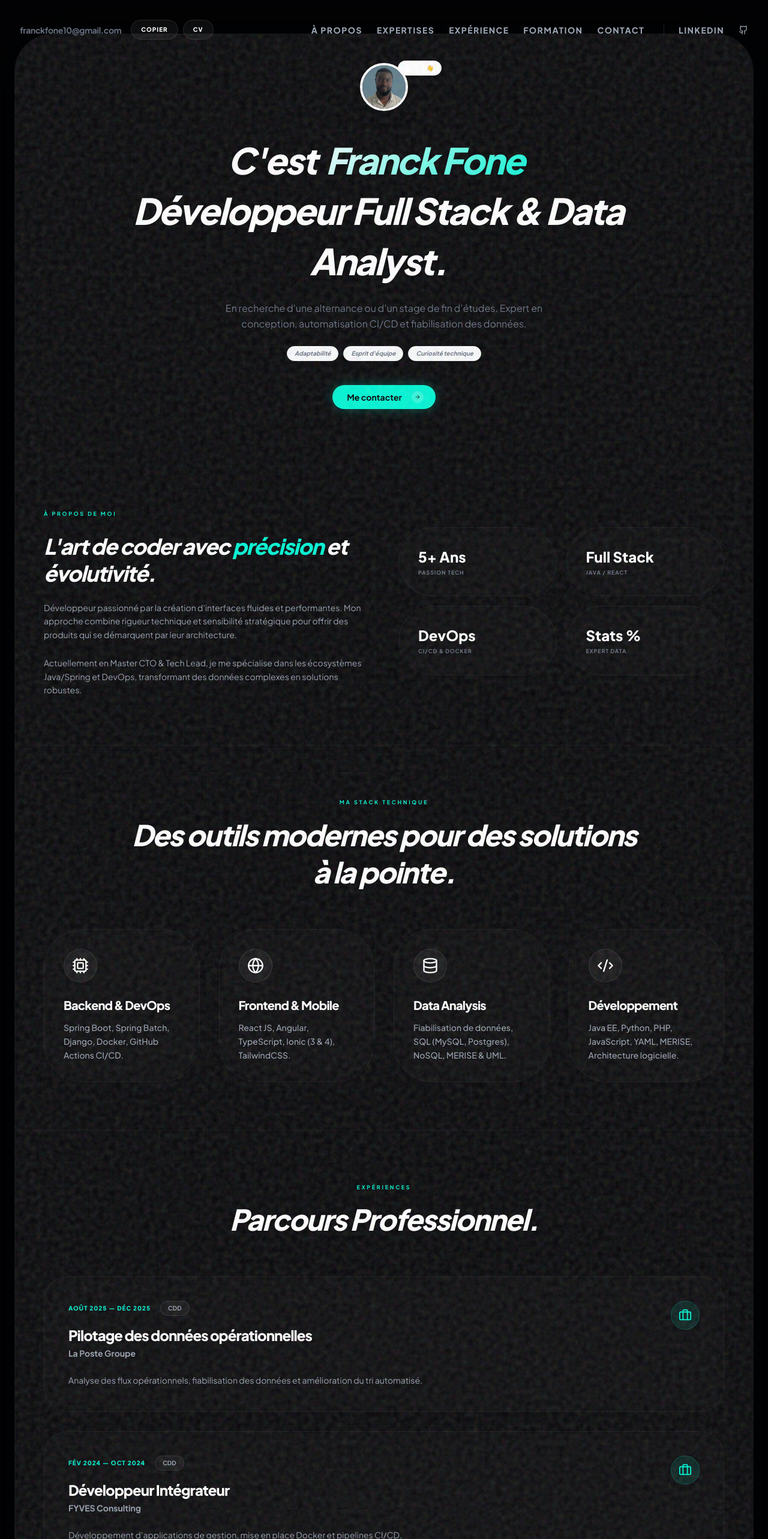
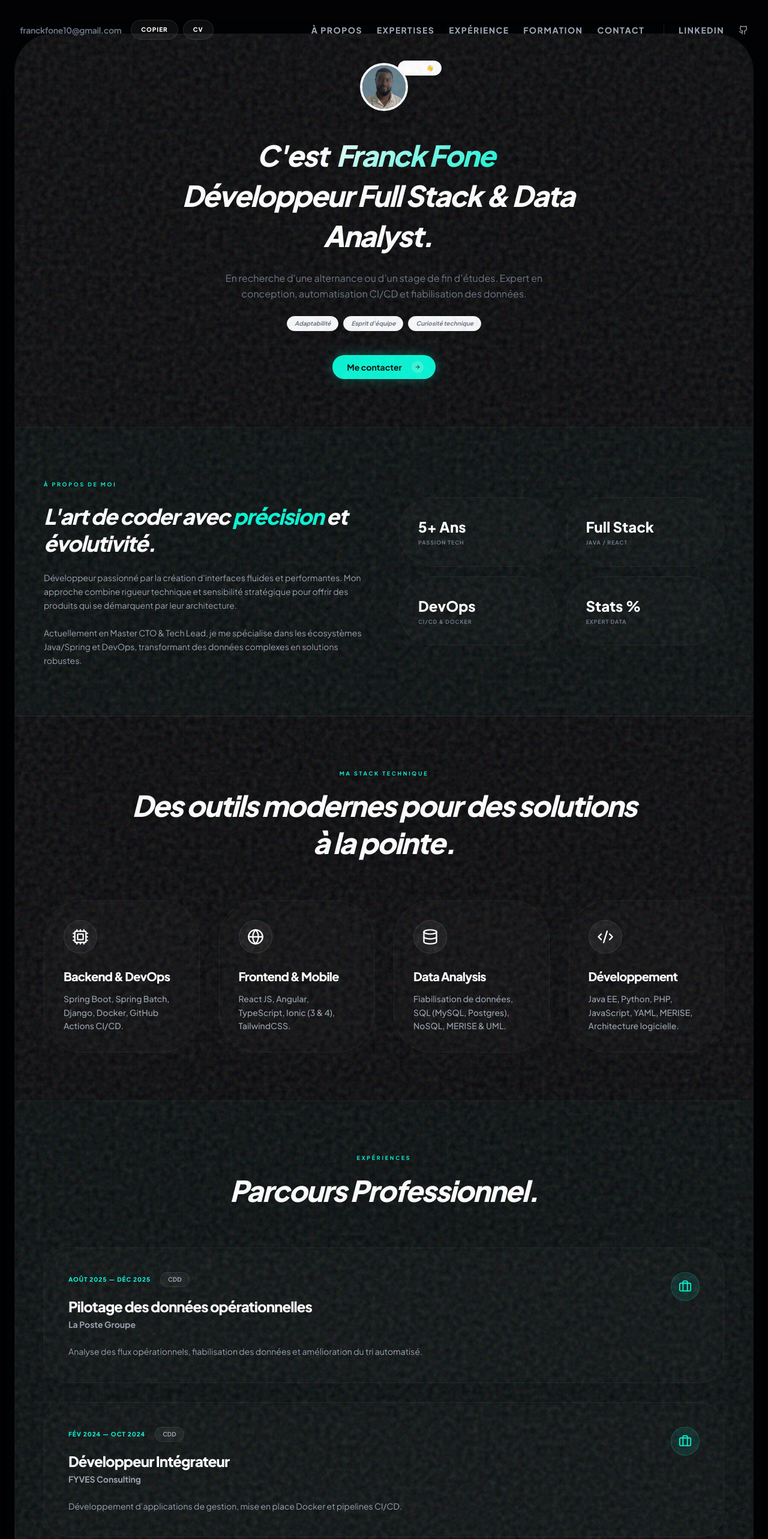
Before and after one commit to franckfone/FranckfonePortfolio, a React (Vite) app: page / in a window 1280 px wide. Shown: the top 2566 px of the page at 60% size. Built offline with nearby package versions, Linux system fonts and the light colour scheme.

Commit message:
mise a jour

```diff
--- a/src/App.jsx
+++ b/src/App.jsx
@@ -161,7 +161,7 @@ const Hero = () => (
     </Reveal>
 
     <Reveal delay={0.2}>
-      <h1 className="text-2xl md:text-6xl font-black italic tracking-normal max-w-4xl leading-[1.4] mb-6 px-5 pr-10">
+      <h1 className="text-2xl md:text-5xl font-black italic tracking-normal max-w-4xl leading-[1.4] mb-6 px-5 pr-10">
         C'est <span className="text-gradient p-2">Franck Fone</span><br />
         Développeur Full Stack & Data Analyst.
       </h1>
@@ -193,7 +193,7 @@ const Hero = () => (
 );
 
 const About = () => (
-  <section id="about" className="py-20 px-6 md:px-12 relative overflow-hidden">
+  <section id="about" className="py-20 px-6 md:px-12 relative overflow-hidden bg-accent/[0.02] border-y border-white/5">
     <div className="max-w-6xl mx-auto z-10 relative">
       <div className="grid grid-cols-1 md:grid-cols-2 gap-12 items-center">
         <Reveal>
@@ -313,7 +313,7 @@ const Experience = () => {
   ];
 
   return (
-    <section id="experience" className="py-20 px-6 md:px-12 border-y border-white/5">
+    <section id="experience" className="py-20 px-6 md:px-12 bg-accent/[0.02] border-y border-white/5">
       <Reveal>
         <SectionHeader tag="Expériences" title="Parcours Professionnel." />
       </Reveal>
@@ -394,7 +394,7 @@ const Education = () => {
 };
 
 const Contact = () => (
-  <section id="contact" className="py-20 px-6 md:px-12 bg-white/2 rounded-[4rem] mx-6 mb-8 border border-white/5 relative overflow-hidden group">
+  <section id="contact" className="py-20 px-6 md:px-12 bg-accent/[0.02] rounded-[4rem] mx-6 mb-8 border border-white/5 relative overflow-hidden group">
     <div className="absolute inset-0 bg-gradient-to-br from-[#00f5d4]/10 to-transparent opacity-0 group-hover:opacity-100 transition-opacity duration-1000"></div>
     <Reveal>
       <div className="max-w-4xl mx-auto text-center flex flex-col items-center relative z-10">
```
